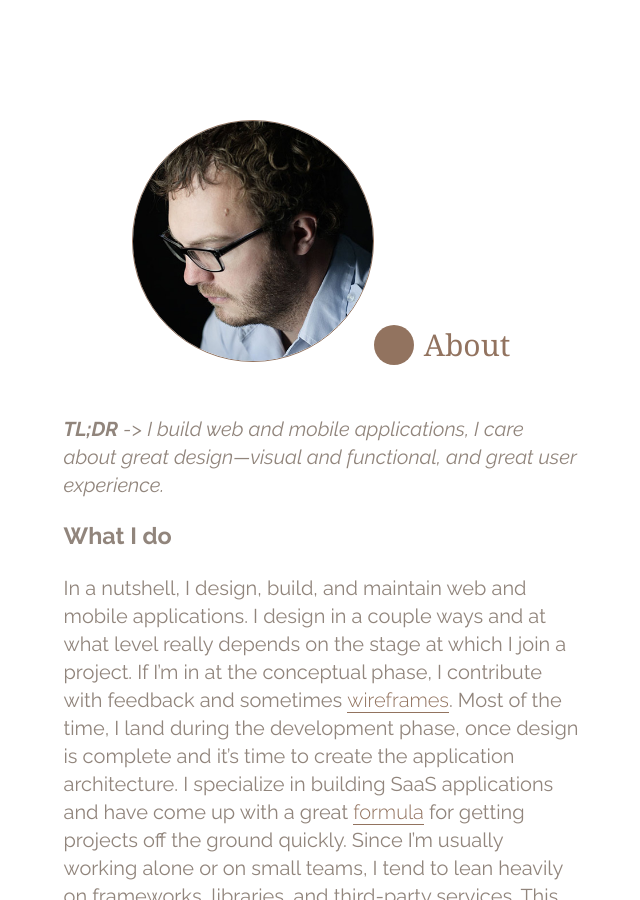
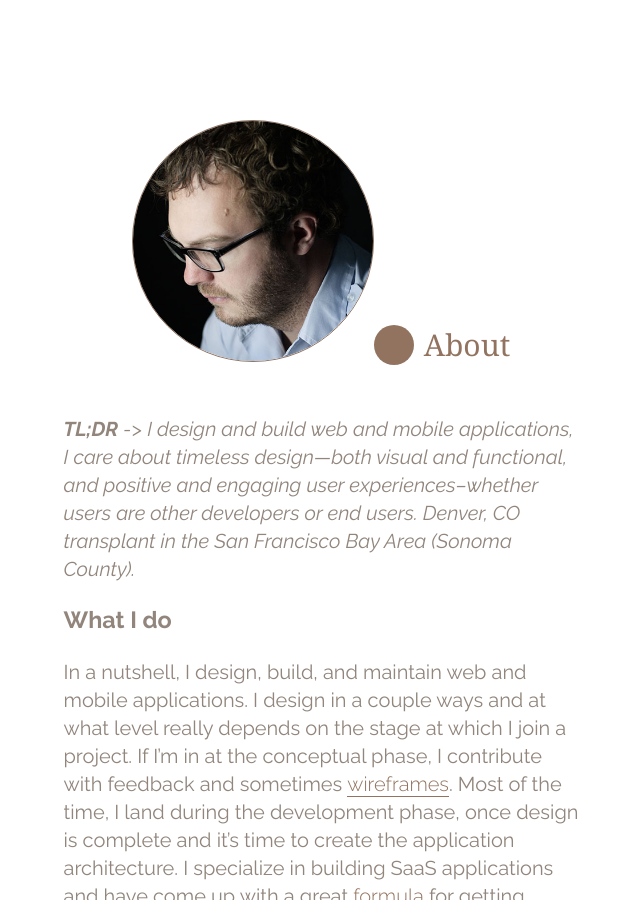
Before and after one commit to levivoelz/levivoelz.github.io, a Jekyll site: the page built from about.md, in a window 1280 px wide and 900 px high. Shown: the whole window, without its empty margins (319-959 px from the left). Built offline with Jekyll 4.4.1, drawn with Linux system fonts in a browser that asks for light colours.

Commit message:
caring is sharing

```diff
--- a/about.md
+++ b/about.md
@@ -1,13 +1,13 @@
 ---
 layout: default
 display_name: About
-title: I'm a software|web developer/programmer, app maker and UX designer.
+title: I'm a software|web developer/programmer, app maker–designer and builder.
 nofollow: true
 hero: /images/levi_voelz-hero-side-dark.jpg
 color: "#92735F"
 ---
 
-_**TL;DR** -> I build web and mobile applications, I care about great design—visual and functional, and great user experience._
+_**TL;DR** -> I design and build web and mobile applications, I care about timeless design—both visual and functional, and positive and engaging user experiences–whether users are other developers or end users. Denver, CO transplant in the San Francisco Bay Area (Sonoma County)._
 
 ### What I do
 In a nutshell, I design, build, and maintain web and mobile applications. I design in a couple ways and at what level really depends on the stage at which I join a project. If I'm in at the conceptual phase, I contribute with feedback and sometimes [wireframes](/images/patronish-wires.png){:target="_blank"}. Most of the time, I land during the development phase, once design is complete and it's time to create the application architecture. I specialize in building SaaS applications and have come up with a great [formula]() for getting projects off the ground quickly. Since I'm usually working alone or on small teams, I tend to lean heavily on frameworks, libraries, and third-party services. This doesn't mean I won't "roll my own" when needed, but my formula generally works really well for most projects. For more info, check out my full list of [services](/services).
```
Also changed, not shown: 1 other file.
